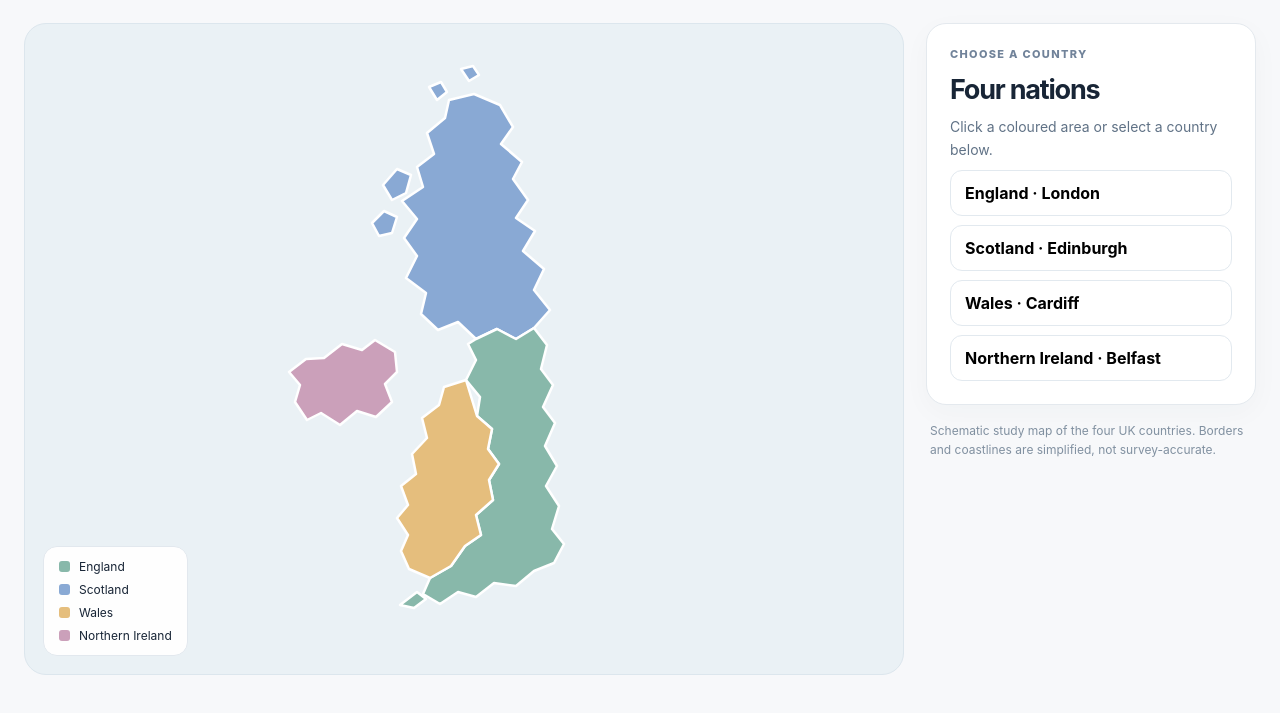
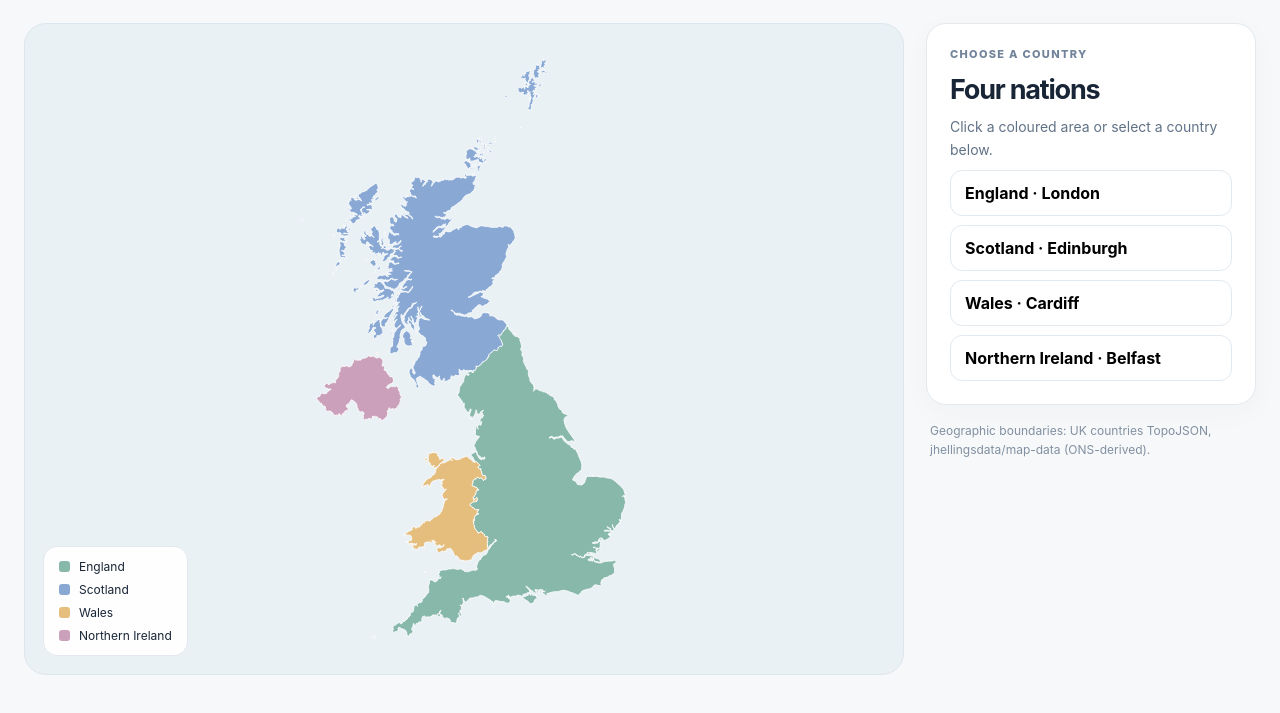
Before and after one commit to shebulia/csmaps, a plain HTML site: page index.html in a window 1280 px wide. Shown: the part 221-934 px from the top of the page. Drawn offline with nearby package versions, Linux system fonts and the light colour scheme.

Commit message:
Render geographically accurate UK national boundaries from local TopoJSON

```diff
--- a/index.html
+++ b/index.html
@@ -29,7 +29,7 @@
 <aside class="side">
 <section class="panel" id="details" hidden aria-live="polite"><button class="close" id="close" aria-label="Close details">✕</button><div class="eyebrow">Country profile</div><h2 id="country-name"></h2><p id="country-intro"></p><div id="facts"></div></section>
 <section class="panel" id="chooser"><div class="eyebrow">Choose a country</div><h2>Four nations</h2><p>Click a coloured area or select a country below.</p><div id="buttons"></div></section>
-<p class="note">Schematic study map of the four UK countries. Borders and coastlines are simplified, not survey-accurate.</p>
+<p class="note">Geographic boundaries: UK countries TopoJSON, jhellingsdata/map-data (ONS-derived).</p>
 </aside>
 </div>
 </main>
@@ -49,58 +49,53 @@ function selectCountry(key){selected=key;const c=COUNTRIES[key];document.getElem
 function clearSelection(){selected=null;document.getElementById("details").hidden=true;document.querySelectorAll(".selected,.nation-button.active").forEach(el=>el.classList.remove("selected","active"))}
 document.getElementById("close").addEventListener("click",clearSelection);
 Object.entries(COUNTRIES).forEach(([key,c])=>{const b=document.createElement("button");b.type="button";b.className="nation-button";b.dataset.key=key;b.textContent=c.name+"  ·  "+c.capital;b.addEventListener("click",()=>selectCountry(key));document.getElementById("buttons").append(b)});
-function init(){
-  // Self-contained, schematic SVG: no tile server, CDN, or external GeoJSON.
-  // Shapes are deliberately simplified for reliable offline country selection.
-  const shapes={
-    sco:[
-      "M 390 70 L 416 81 429 103 417 120 438 138 429 155 444 176 432 194 451 207 439 227 460 245 450 266 466 286 450 304 432 315 413 305 392 315 374 298 354 306 337 290 342 269 322 254 333 232 320 214 333 195 318 177 339 163 333 143 350 130 343 109 361 94 365 76 Z",
-      "M 313 145 L 327 151 322 169 308 176 299 161 Z",
-      "M 300 187 L 313 193 308 209 295 212 288 199 Z",
-      "M 345 63 L 357 58 363 68 353 76 Z",
-      "M 377 45 L 389 42 395 51 385 57 Z"
-    ],
-    eng:[
-      "M 413 305 L 432 315 450 304 463 321 457 345 469 361 459 383 471 399 461 422 473 442 462 462 475 482 468 505 480 520 470 539 450 547 432 562 410 559 392 573 374 568 356 580 339 570 346 554 367 542 381 522 397 511 392 491 409 476 405 456 415 440 404 425 408 405 393 392 396 373 382 356 392 336 384 320 392 315 Z",
-      "M 333 568 L 342 575 330 584 316 581 Z"
-    ],
-    wal:[
-      "M 382 356 L 393 392 408 405 404 425 415 440 405 456 409 476 392 491 397 511 381 522 367 542 346 554 325 545 317 527 324 511 313 494 324 481 317 462 332 450 328 430 343 414 338 394 355 381 360 363 Z"
-    ],
-    ni:[
-      "M 240 334 L 258 320 278 326 291 316 311 328 313 348 301 360 308 378 292 393 273 387 256 401 237 389 223 396 211 378 216 361 205 348 222 335 Z"
-    ]
+async function init(){
+ try {
+  const response=await fetch("./uk-countries.topo.json");
+  if(!response.ok)throw Error("Boundary file missing ("+response.status+")");
+  const topo=await response.json();
+  const decodeArc=index=>{
+    const source=topo.arcs[index<0?~index:index];
+    let x=0,y=0;
+    const points=source.map(pair=>{x+=pair[0];y+=pair[1];return [x*topo.transform.scale[0]+topo.transform.translate[0],y*topo.transform.scale[1]+topo.transform.translate[1]]});
+    return index<0?points.reverse():points;
   };
+  const ringsOf=indices=>indices.map(ring=>ring.flatMap((arc,i)=>{const points=decodeArc(arc);return i?points.slice(1):points}));
+  const geometries=topo.objects.geog.geometries;
+  const shapes=geometries.map(geometry=>({
+    key:{"England":"eng","Scotland":"sco","Wales":"wal","Northern Ireland":"ni"}[geometry.properties.name],
+    polygons:geometry.type==="Polygon"?[ringsOf(geometry.arcs)]:geometry.arcs.map(ringsOf)
+  }));
+  const coordinates=shapes.flatMap(shape=>shape.polygons.flat(2));
+  const lons=coordinates.map(p=>p[0]),lats=coordinates.map(p=>p[1]);
+  const minX=Math.min(...lons),maxX=Math.max(...lons),minY=Math.min(...lats),maxY=Math.max(...lats);
+  const cos=Math.cos(54*Math.PI/180),scale=Math.min(570/((maxX-minX)*cos),580/(maxY-minY));
+  const project=point=>[380+(point[0]-(minX+maxX)/2)*cos*scale,325-((point[1]-(minY+maxY)/2)*scale)];
   svg.replaceChildren();
-  for(const [key,paths] of Object.entries(shapes)){
-    const country=COUNTRIES[key];
-    const g=document.createElementNS(NS,"g");
-    g.classList.add("nation");
-    g.dataset.key=key;
-    g.setAttribute("tabindex","0");
-    g.setAttribute("role","button");
-    g.setAttribute("aria-label","Explore "+country.name);
-    for(const data of paths){
-      const p=document.createElementNS(NS,"path");
-      p.setAttribute("d",data);
-      p.setAttribute("fill",country.color);
-      p.setAttribute("stroke","#fff");
-      p.setAttribute("stroke-width","2.5");
-      g.append(p);
-    }
-    const title=document.createElementNS(NS,"title");
-    title.textContent=country.name;
-    g.append(title);
-    g.addEventListener("click",()=>selectCountry(key));
-    g.addEventListener("keydown",event=>{
-      if(event.key==="Enter"||event.key===" "){
-        event.preventDefault();
-        selectCountry(key);
-      }
-    });
-    svg.append(g);
+  for(const shape of shapes){
+   const country=COUNTRIES[shape.key];
+   if(!country)continue;
+   const group=document.createElementNS(NS,"g");
+   group.classList.add("nation");group.dataset.key=shape.key;
+   group.setAttribute("tabindex","0");group.setAttribute("role","button");
+   group.setAttribute("aria-label","Explore "+country.name);
+   for(const polygon of shape.polygons){
+    const path=document.createElementNS(NS,"path");
+    const d=polygon.map(ring=>ring.map((point,i)=>{const [x,y]=project(point);return(i?"L":"M")+x.toFixed(2)+" "+y.toFixed(2)}).join(" ")+" Z").join(" ");
+    path.setAttribute("d",d);path.setAttribute("fill",country.color);
+    path.setAttribute("fill-rule","evenodd");
+    path.setAttribute("stroke","#fff");path.setAttribute("stroke-width","0.8");
+    group.append(path);
+   }
+   const title=document.createElementNS(NS,"title");title.textContent=country.name;group.append(title);
+   group.addEventListener("click",()=>selectCountry(shape.key));
+   group.addEventListener("keydown",e=>{if(e.key==="Enter"||e.key===" "){e.preventDefault();selectCountry(shape.key)}});
+   svg.append(group);
   }
   loading.remove();
+ }catch(error){
+  console.error(error);loading.textContent="Unable to display boundaries: "+error.message;
+ }
 }
 init();
 </script>
```
